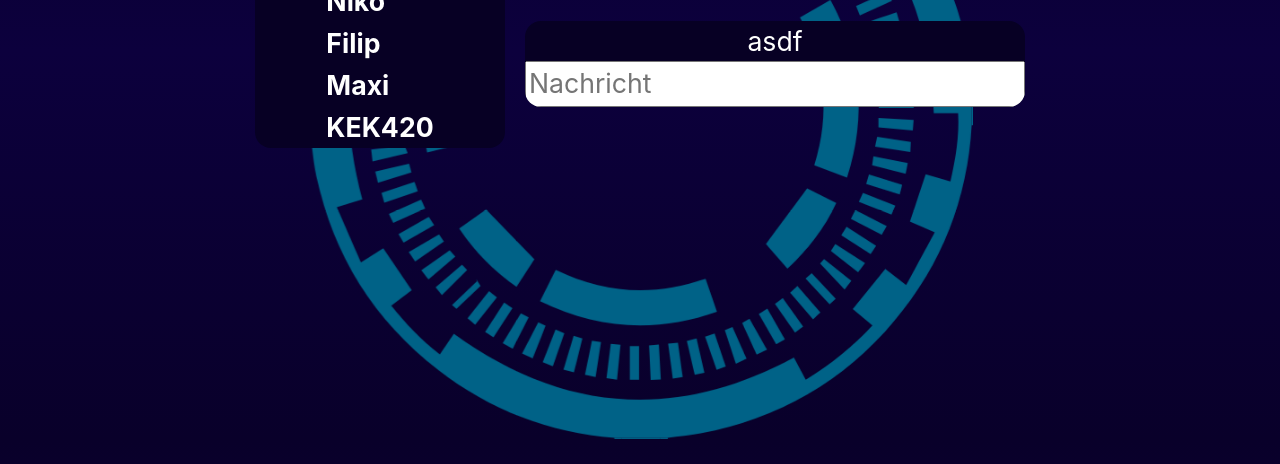
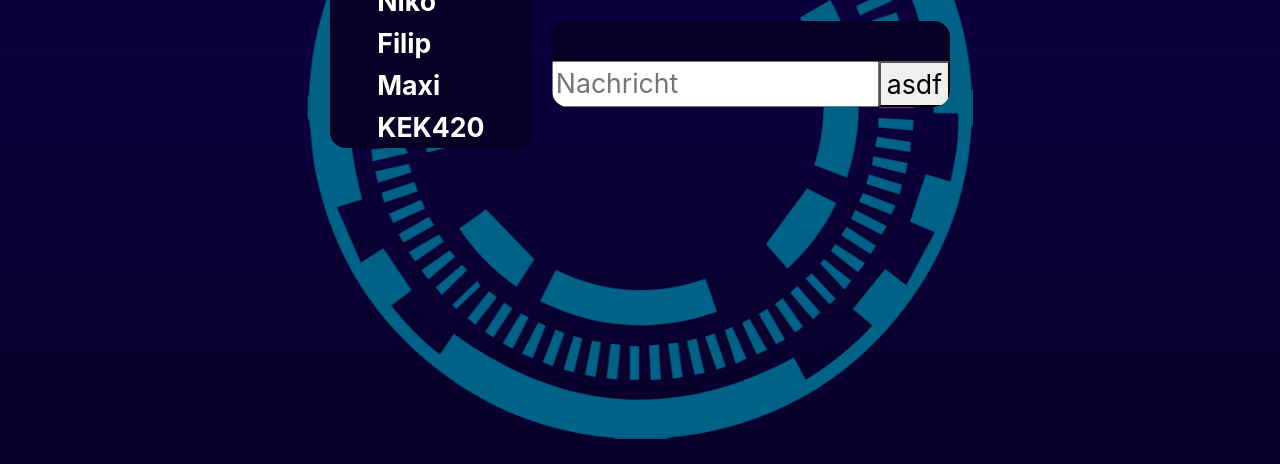
Before and after one commit to M4xiGitHub/Tron, a plain HTML site: page Lobby/lobby.html in a window 1280 px wide. Shown: the part 336-800 px from the top of the page. Drawn offline with nearby package versions, Linux system fonts and the light colour scheme.

Commit message:
Added shitty button
Co-authored-by: Radulovic Nikola <nikola7@live.at>

```diff
--- a/Lobby/lobby.html
+++ b/Lobby/lobby.html
@@ -49,8 +49,10 @@
                     </table>
                 </div>
                 <div id="chat">
-                    asdf <br>
-                    <input placeholder="Nachricht"type="text">
+                     <br>
+                     <div id="chatInp">
+                         <input placeholder="Nachricht"type="text"><button>asdf</button>
+                     </div>
                 </div>
             </div>
         </div>
--- a/Lobby/style.css
+++ b/Lobby/style.css
@@ -61,8 +61,8 @@ h1 {
     font-size: 20pt;
 
 }
-#chat{
-    width: 500px;
+#chatInp{
+    display: flex;
 }
 
 input{
--- a/client/index.css
+++ b/client/index.css
@@ -103,3 +103,7 @@ button{
 #chat input{
     width: 100%;
 }
+
+#chatInp{
+    display: flex;
+}
```
Also changed, not shown: client/index.html (+6 -3 lines).
